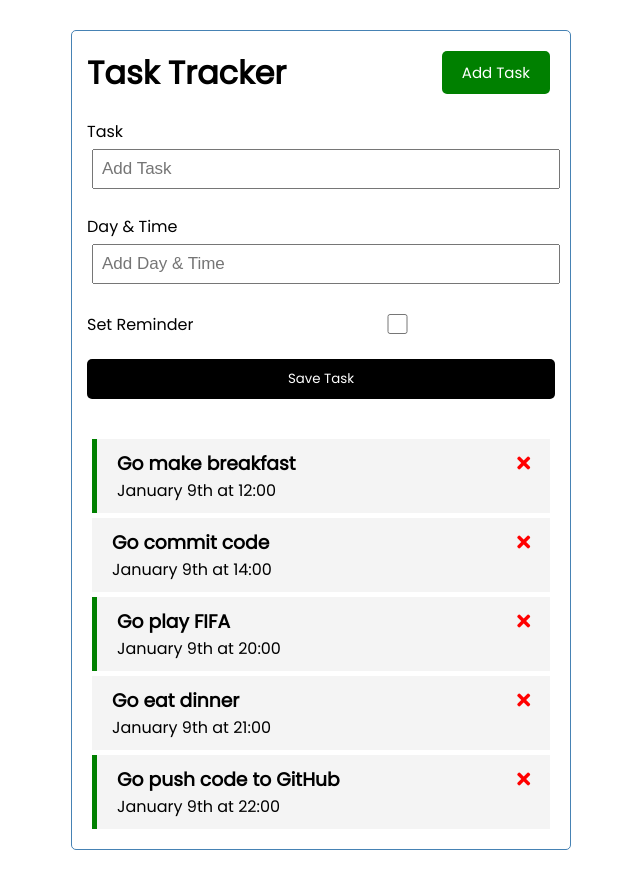
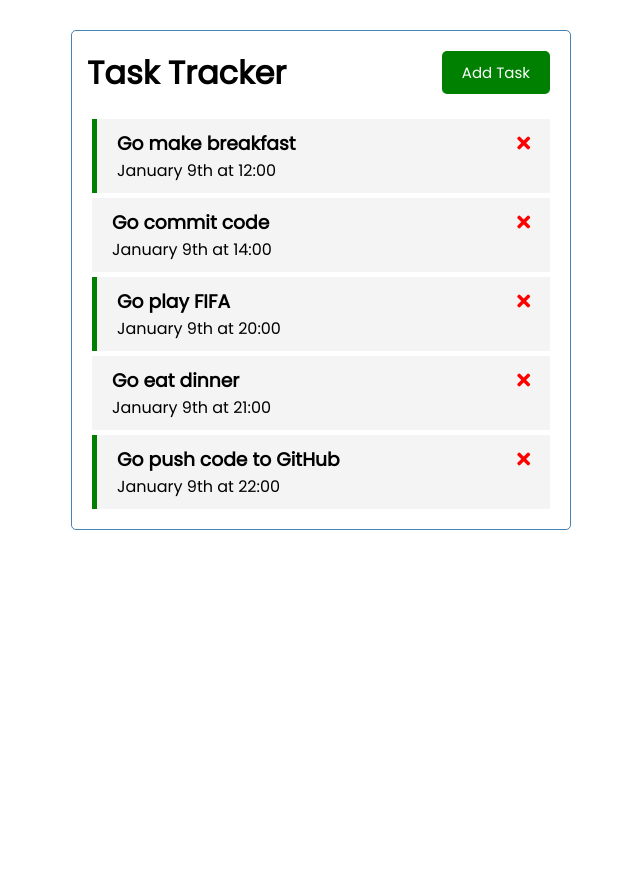
Before and after one commit to AdeDevs/To-Do-With-Vue, a Vue app: page / in a window 1280 px wide. Shown: the whole page, without its empty margins (319-959 px from the left). After the commit the page ends 800 px from the top, so only its background shows below. Built offline with nearby package versions, Linux system fonts and the light colour scheme.

Commit message:
Update 4 files

```diff
--- a/src/App.vue
+++ b/src/App.vue
@@ -1,7 +1,9 @@
 <template>
   <div class="container">
-    <Header title="Task Tracker" />
-    <AddTask @add-task="addTask" />
+    <Header @toggle-add-task="toggleAddTask" title="Task Tracker" />
+    <div v-show="showAddTask">
+      <AddTask @add-task="addTask" />
+    </div>
     <Tasks
       @toggle-reminder="toggleReminder"
       @delete-task="deleteTask"
@@ -20,27 +22,31 @@ export default {
   components: {
     Header,
     Tasks,
-    AddTask,
+    AddTask
   },
   data() {
     return {
       tasks: [],
+      showAddTask: false
     };
   },
   methods: {
+    toggleAddTask() {
+      this.showAddTask = !this.showAddTask;
+    },
     addTask(task) {
       this.tasks = [...this.tasks, task];
     },
     deleteTask(id) {
       if (confirm("Are You Sure?")) {
-        this.tasks = this.tasks.filter((task) => task.id !== id);
+        this.tasks = this.tasks.filter(task => task.id !== id);
       }
     },
     toggleReminder(id) {
-      this.tasks = this.tasks.map((task) =>
+      this.tasks = this.tasks.map(task =>
         task.id === id ? { ...task, reminder: !task.reminder } : task
       );
-    },
+    }
   },
   created() {
     this.tasks = [
@@ -48,34 +54,34 @@ export default {
         id: 1,
         text: "Go make breakfast",
         day: "January 9th at 12:00",
-        reminder: true,
+        reminder: true
       },
       {
         id: 2,
         text: "Go commit code",
         day: "January 9th at 14:00",
-        reminder: false,
+        reminder: false
       },
       {
         id: 3,
         text: "Go play FIFA",
         day: "January 9th at 20:00",
-        reminder: true,
+        reminder: true
       },
       {
         id: 4,
         text: "Go eat dinner",
         day: "January 9th at 21:00",
-        reminder: false,
+        reminder: false
       },
       {
         id: 5,
         text: "Go push code to GitHub",
         day: "January 9th at 22:00",
-        reminder: true,
-      },
+        reminder: true
+      }
     ];
-  },
+  }
 };
 </script>
 
--- a/src/components/AddTask.vue
+++ b/src/components/AddTask.vue
@@ -1,107 +1,138 @@
 <template>
-  <form @submit="onSubmit" class="add-form">
-    <div class="form-control">
-      <label>Task</label>
-      <input v-model="text" type="text" name="text" placeholder="Add Task" />
+  <div class="container">
+    <Header @toggle-add-task="toggleAddTask" title="Task Tracker" />
+    <div v-show="showAddTask">
+      <AddTask @add-task="addTask" />
     </div>
-    <div class="form-control">
-      <label>Day & Time</label>
-      <input
-        v-model="day"
-        type="text"
-        name="day"
-        placeholder="Add Day & Time"
-      />
-    </div>
-    <div class="form-control form-control-check">
-      <label>Set Reminder</label>
-      <input v-model="reminder" type="checkbox" name="reminder" />
-    </div>
-    <input type="submit" value="Save Task" class="btn-block" />
-  </form>
+    <Tasks
+      @toggle-reminder="toggleReminder"
+      @delete-task="deleteTask"
+      :tasks="tasks"
+    />
+  </div>
 </template>
 
 <script>
+import Header from "./components/Header.vue";
+import Tasks from "./components/Tasks.vue";
+import AddTask from "./components/AddTask.vue";
+
 export default {
-  name: "Task",
+  name: "App",
+  components: {
+    Header,
+    Tasks,
+    AddTask
+  },
   data() {
     return {
-      text: "",
-      day: "",
-      reminder: ""
+      tasks: [],
+      showAddTask: false
     };
   },
   methods: {
-    onSubmit(e) {
-      e.preventDefault();
-
-      if (!this.text) {
-        alert("Please Add A Task");
-        return;
+    toggleAddTask() {
+      this.showAddTask = !this.showAddTask;
+    },
+    addTask(task) {
+      this.tasks = [...this.tasks, task];
+    },
+    deleteTask(id) {
+      if (confirm("Are You Sure?")) {
+        this.tasks = this.tasks.filter(task => task.id !== id);
       }
-
-      const newTask = {
-        id: Math.floor(Math.random() * 100000),
-        text: this.text,
-        day: this.day,
-        reminder: this.reminder
-      };
-
-      this.$emit("add-task", newTask);
-
-      this.text = "";
-      this.day = "";
-      this.reminder = "";
+    },
+    toggleReminder(id) {
+      this.tasks = this.tasks.map(task =>
+        task.id === id ? { ...task, reminder: !task.reminder } : task
+      );
     }
+  },
+  created() {
+    this.tasks = [
+      {
+        id: 1,
+        text: "Go make breakfast",
+        day: "January 9th at 12:00",
+        reminder: true
+      },
+      {
+        id: 2,
+        text: "Go commit code",
+        day: "January 9th at 14:00",
+        reminder: false
+      },
+      {
+        id: 3,
+        text: "Go play FIFA",
+        day: "January 9th at 20:00",
+        reminder: true
+      },
+      {
+        id: 4,
+        text: "Go eat dinner",
+        day: "January 9th at 21:00",
+        reminder: false
+      },
+      {
+        id: 5,
+        text: "Go push code to GitHub",
+        day: "January 9th at 22:00",
+        reminder: true
+      }
+    ];
   }
 };
 </script>
 
-<style scoped>
-.btn-block {
-  background-color: black;
-  width: 100%;
-  border: none;
-  color: white;
-  font-family: inherit;
-  padding: 10px 0;
-  border-radius: 5px;
-  display: block;
-  cursor: pointer;
+<style>
+@import url("https://fonts.googleapis.com/css2?family=Poppins&display=swap");
+body {
+  font-family: "Poppins", sans-serif;
 }
 
-.add-form {
-  margin-bottom: 40px;
+* {
+  box-sizing: border-box;
+  margin: 0;
+  padding: 0;
 }
 
-.form-control {
-  margin: 20px 0;
+.container {
+  max-width: 500px;
+  margin: 30px auto;
+  overflow: auto;
+  height: auto;
+  width: 99%;
+  border: 1px solid steelblue;
+  padding: 15px;
+  box-sizing: border-box;
+  border-radius: 5px;
 }
 
-.form-control label {
-  display: block;
+.btn {
+  display: inline-block;
+  background: #000;
+  color: #fff;
+  border: none;
+  padding: 10px 20px;
+  margin: 5px;
+  border-radius: 5px;
+  cursor: pointer;
+  text-decoration: none;
+  font-size: 15px;
+  font-family: inherit;
 }
 
-.form-control input {
-  width: 100%;
-  height: 40px;
-  margin: 5px;
-  padding: 3px 8px;
-  font-size: 17px;
+.btn:focus {
+  outline: none;
 }
 
-.form-control-check {
-  display: flex;
-  align-items: center;
-  justify-content: space-between;
+.btn:active {
+  transform: scale(0.98);
 }
 
-.form-control-check label {
-  flex: 1;
-}
-
-.form-control-check input {
-  flex: 2;
-  height: 20px;
+.btn-block {
+  display: block;
+  width: 100%;
 }
 </style>
--- a/src/components/Button.vue
+++ b/src/components/Button.vue
@@ -1,5 +1,5 @@
 <template>
-  <button @click="onClick" :style="{ background: color }" class="btn">
+  <button @click="onClick()" :style="{ background: color }" class="btn">
     {{ text }}
   </button>
 </template>
@@ -13,7 +13,7 @@ export default {
   },
   methods: {
     onClick() {
-      alert("Task Added");
+      this.$emit("toggle-add-task");
     }
   }
 };
--- a/src/components/Header.vue
+++ b/src/components/Header.vue
@@ -1,7 +1,11 @@
 <template>
   <header>
     <h1>{{ title }}</h1>
-    <Button text="Add Task" color="green" />
+    <Button
+      @toggle-add-task="$emit('toggle-add-task')"
+      text="Add Task"
+      color="green"
+    />
   </header>
 </template>
 
```
